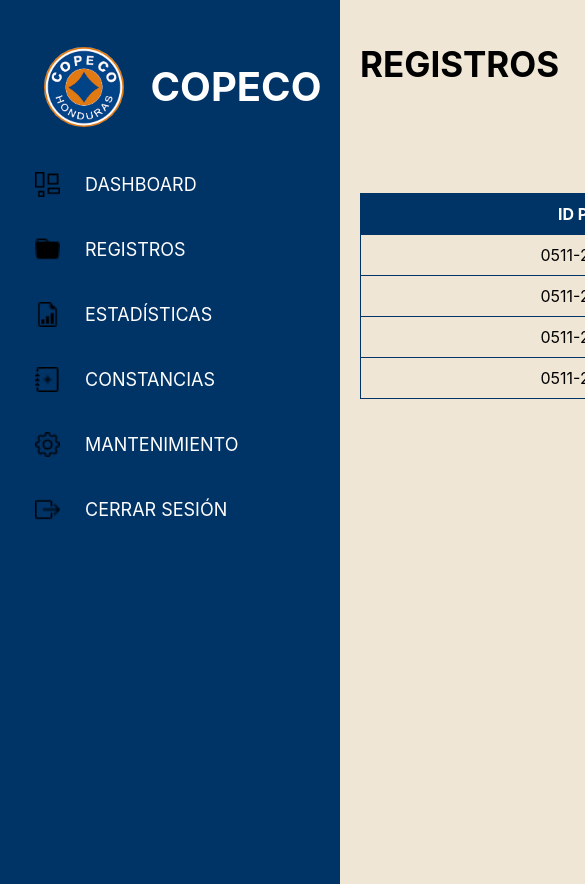
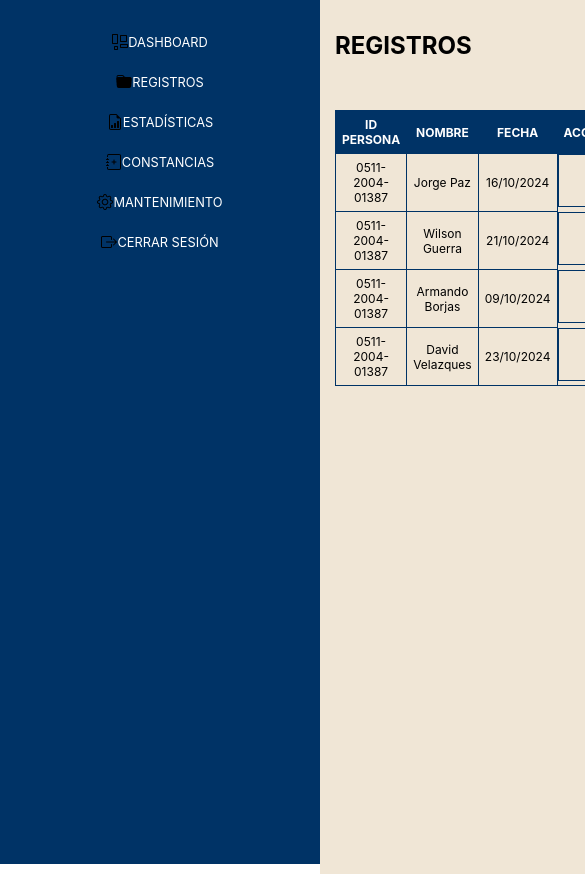
Before and after one commit to haroldstx/vista_registro, a React (Create React App) app: page / in a window 390 px wide. Shown: the top 884 px of the page, 585 px wide, since content can reach past the window. Built offline with nearby package versions, Linux system fonts and the light colour scheme.

Commit message:
Aparentemente responsive

```diff
--- a/src/components/RegistroTable.css
+++ b/src/components/RegistroTable.css
@@ -1,22 +1,22 @@
+/* RegistroTable.css */
 .content {
   flex: 1;
   padding: 20px;
   height: 100%;
   background-color: #f0e6d6;
-
 }
 
-  .dashIcon{
+.dashIcon {
   width: 50px;
   height: 50px;
-    vertical-align: center;
-    padding-left: 1600px;
+  margin-left: auto; /* Alinear el ícono a la derecha */
 }
 
 table {
   width: 100%;
   border-collapse: collapse;
-    margin-top: 50px;
+  margin-top: 30px;
+  overflow-x: auto; /* Permite scroll horizontal en pantallas pequeñas */
 }
 
 table, th, td {
@@ -47,6 +47,43 @@
 
 .content h1 {
   text-align: left;
-    margin-bottom: 30px;
-    font-size: 35px;
+  margin-bottom: 20px;
+  font-size: 2rem;
 }
+
+/* Responsive Design */
+@media (max-width: 768px) {
+  .content {
+    padding: 15px;
+  }
+
+  .content h1 {
+    font-size: 1.8rem;
+  }
+
+  th, td {
+    padding: 8px;
+    font-size: 14px;
+  }
+
+  .actions {
+    flex-direction: column;
+    gap: 5px;
+  }
+}
+
+@media (max-width: 480px) {
+  .content h1 {
+    font-size: 1.5rem;
+  }
+
+  th, td {
+    padding: 6px;
+    font-size: 12px;
+  }
+
+  .dashIcon {
+    width: 40px;
+    height: 40px;
+  }
+}
--- a/src/components/RegistroTable.jsx
+++ b/src/components/RegistroTable.jsx
@@ -1,8 +1,7 @@
+// RegistroTable.js
 import React from 'react';
 import './RegistroTable.css';
 import Usuarios from '../img/User.png';
-
-
 
 const registros = [
   { id: '0511-2004-01387', nombre: 'Jorge Paz', fecha: '16/10/2024' },
@@ -22,9 +21,10 @@ function RegistroTable() {
 
   return (
     <div className="content">
-      <h1>REGISTROS
-      <img src={Usuarios} className='dashIcon' alt='dashboard icon' />
-      </h1>
+      <div style={{ display: 'flex', alignItems: 'center', justifyContent: 'space-between' }}>
+        <h1>REGISTROS</h1>
+        <img src={Usuarios} className="dashIcon" alt="dashboard icon" />
+      </div>
       <table>
         <thead>
           <tr>
--- a/src/components/Sidebar.css
+++ b/src/components/Sidebar.css
@@ -1,25 +1,25 @@
 /* Sidebar.css */
 .sidebar {
-  width: 300px;
+  width: 250px;
   background-color: #003366;
   color: #fff;
   padding: 20px;
   height: 100vh;
+  transition: width 0.3s ease;
 }
 
 .sidebar h1 {
   text-align: center;
-  margin-bottom: 30px;
-  font-size: 40px;
+  margin-bottom: 20px;
+  font-size: 1.8rem;
   display: flex;
   align-items: center;
   justify-content: center;
 }
 
 .logo {
-  width: 80px;
-  height: 80px;
-  padding: 0 26px;
+  width: 60px;
+  height: 60px;
   background-color: inherit;
   border-radius: 50%;
 }
@@ -33,25 +33,25 @@
 .sidebar ul li {
   display: flex;
   align-items: center;
-  padding: 15px;
+  padding: 10px;
   border-radius: 10px;
-  margin: 10px 0;
+  margin: 8px 0;
   transition: background-color 0.3s;
 }
 
 .icon {
-  width: 25px;
-  height: 25px;
-  margin-right: 10px;
+  width: 20px;
+  height: 20px;
+  margin-right: 8px;
 }
 
 .sidebar ul li a {
   color: #fff;
   text-decoration: none;
-  font-size: 18px;
+  font-size: 1rem;
   display: flex;
   align-items: center;
-  gap: 15px;
+  gap: 10px;
 }
 
 .sidebar ul li:hover {
@@ -63,3 +63,51 @@
   color: #0808d1;
   font-weight: bold;
 }
+
+/* Responsive Design */
+@media (max-width: 768px) {
+  .sidebar {
+    width: 200px;
+  }
+
+  .sidebar h1 {
+    font-size: 1.5rem;
+  }
+
+  .sidebar ul li a {
+    font-size: 0.9rem;
+  }
+
+  .icon {
+    width: 18px;
+    height: 18px;
+  }
+}
+
+@media (max-width: 480px) {
+  .sidebar {
+    width: 80px;
+    padding: 10px;
+    align-items: center;
+  }
+
+  .sidebar h1 {
+    display: none; /* Oculta el título en pantallas pequeñas */
+  }
+
+  .sidebar ul li {
+    justify-content: center;
+    padding: 8px;
+  }
+
+  .sidebar ul li a {
+    font-size: 0.8rem;
+    gap: 0;
+  }
+
+  .icon {
+    width: 16px;
+    height: 16px;
+    margin: 0;
+  }
+}
```
Lines whose indentation alone changed are shown as unchanged.
